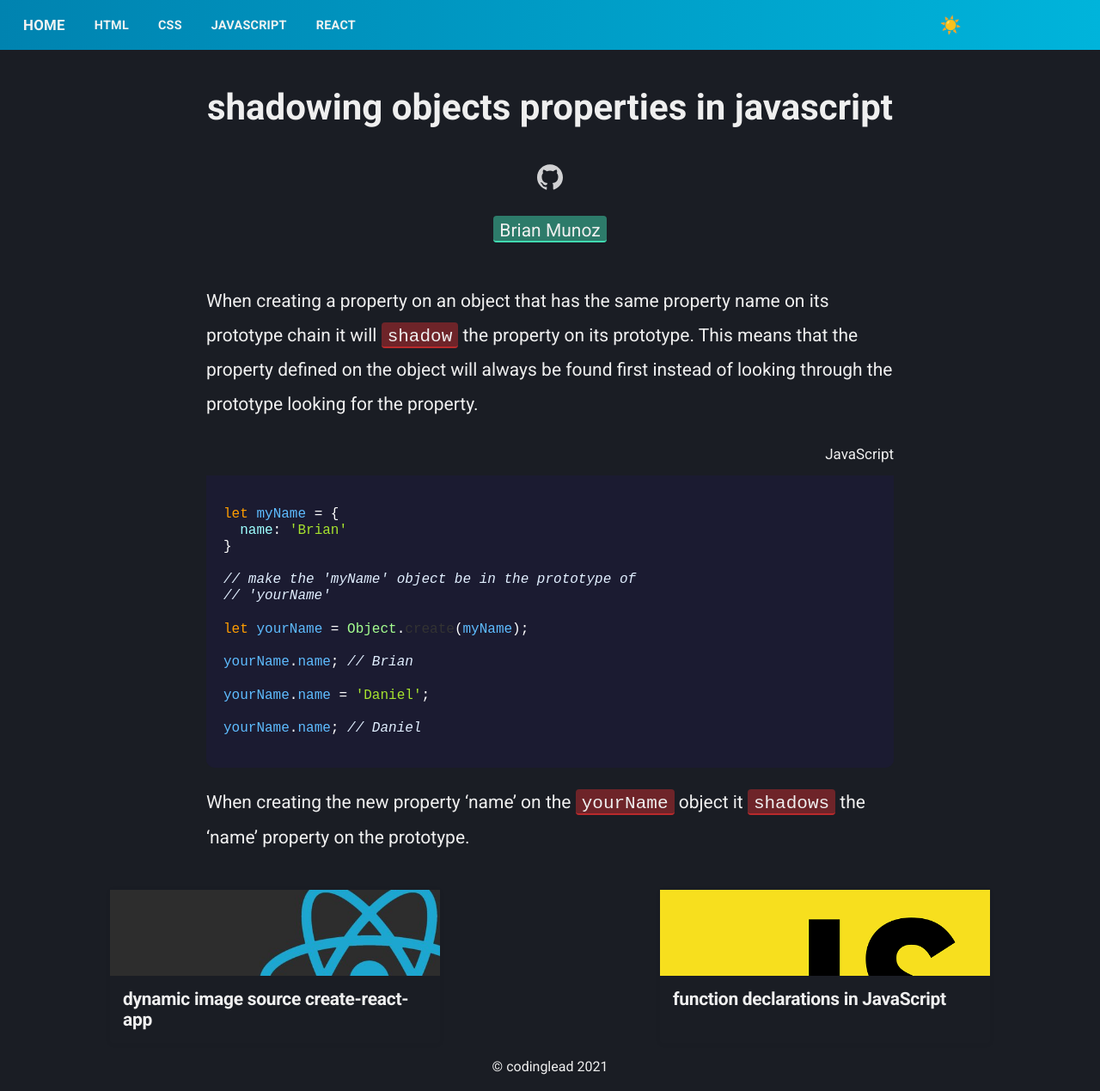
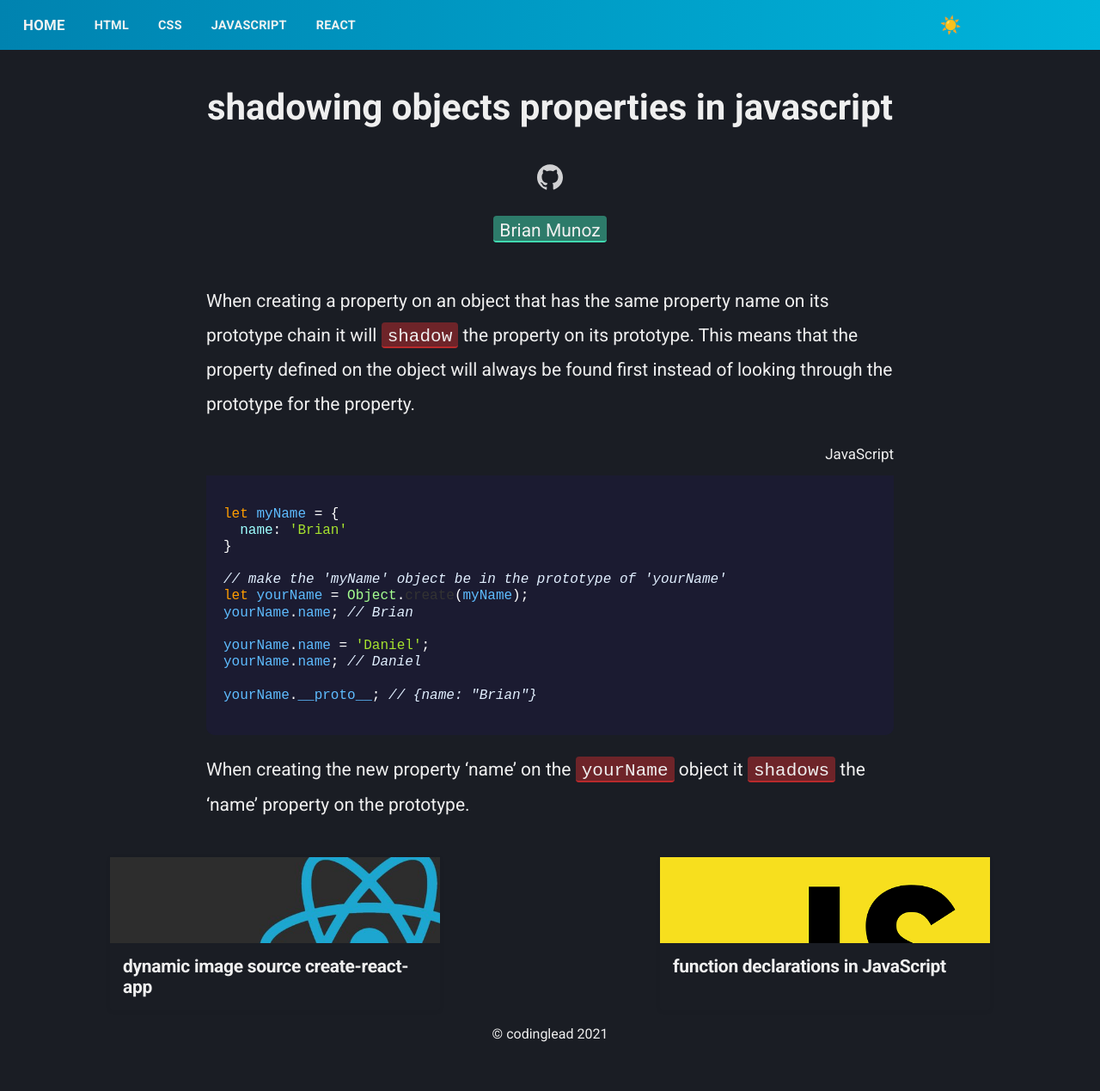
Before and after one commit to codinglead/codinglead.github.io, a Jekyll site: the page built from _posts/2020-03-14-shadowing-objects-properties-in-javascript.md, in a window 1280 px wide. Shown: the whole page at 86% size. Built offline with Jekyll 4.4.1, drawn with Linux system fonts in a browser that asks for light colours; comment, search, counter and statistics services are not loaded; after the commit the page ends 1231 px from its top, so only the background shows below that.

Commit message:
update wording

````diff
--- a/_posts/2020-03-14-shadowing-objects-properties-in-javascript.md
+++ b/_posts/2020-03-14-shadowing-objects-properties-in-javascript.md
@@ -10,7 +11,7 @@ author: ["Brian Munoz", "https://brianmunoz.co/", "https://github.com/colorlesse
 permalink: /javascript/:title
 ---
 
-When creating a property on an object that has the same property name on its prototype chain it will <code class="highlight__code">shadow</code> the property on its prototype. This means that the property defined on the object will always be found first instead of looking through the prototype looking for the property.
+When creating a property on an object that has the same property name on its prototype chain it will <code class="highlight__code">shadow</code> the property on its prototype. This means that the property defined on the object will always be found first instead of looking through the prototype for the property.
 
 <p class="highlight__file-desc">JavaScript</p>
 
@@ -19,16 +20,14 @@ let myName = {
   name: 'Brian'
 }
 
-// make the 'myName' object be in the prototype of
-// 'yourName'
-
+// make the 'myName' object be in the prototype of 'yourName'
 let yourName = Object.create(myName);
-
 yourName.name; // Brian
 
 yourName.name = 'Daniel';
+yourName.name; // Daniel
 
-yourName.name; // Daniel
+yourName.__proto__; // {name: "Brian"}
 ```
 
 When creating the new property 'name' on the <code class="highlight__code">yourName</code> object it <code class="highlight__code">shadows</code> the 'name' property on the prototype.
````
Also changed, not shown: other parts of _posts/2020-03-14-shadowing-objects-properties-in-javascript.md (+1 -0 lines).
